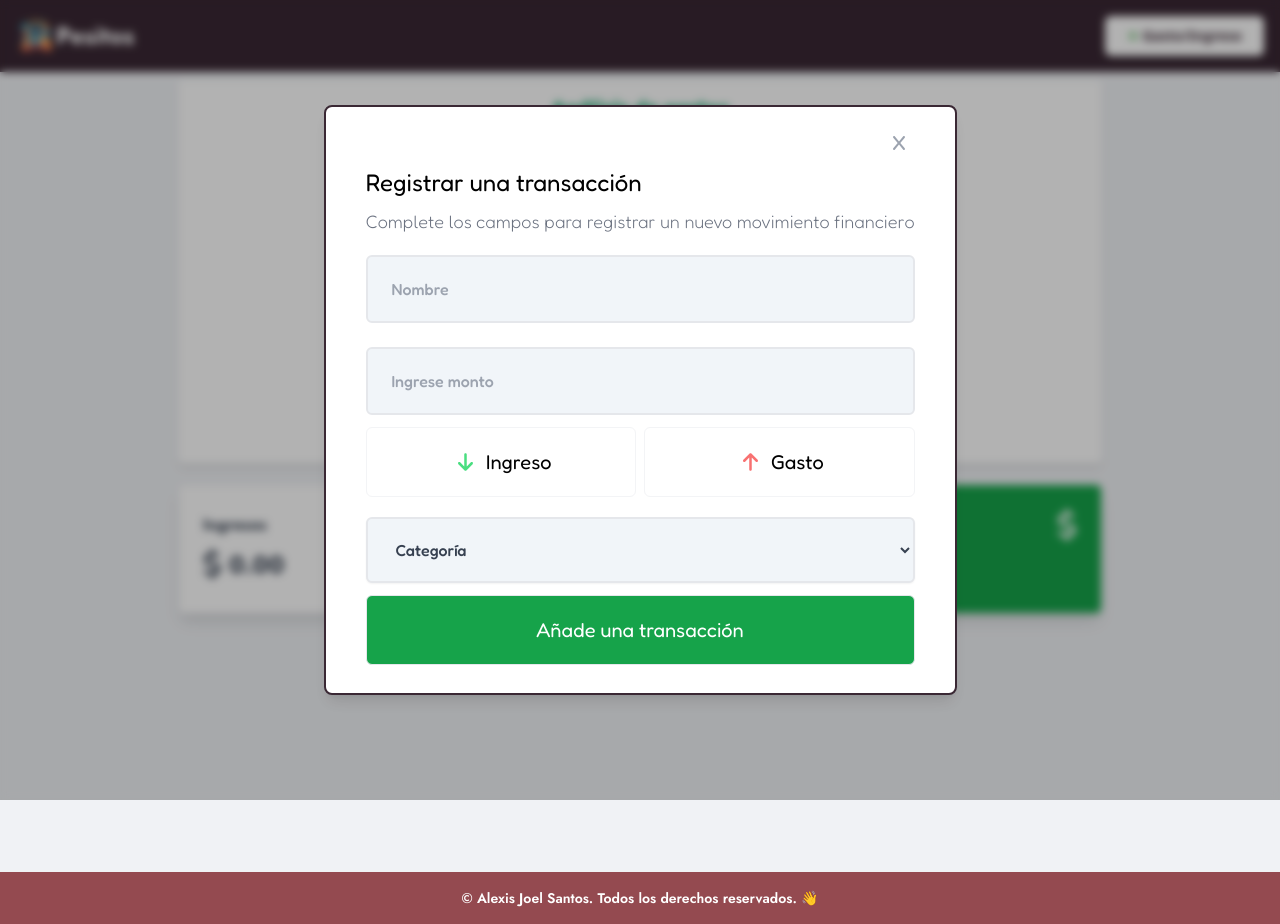
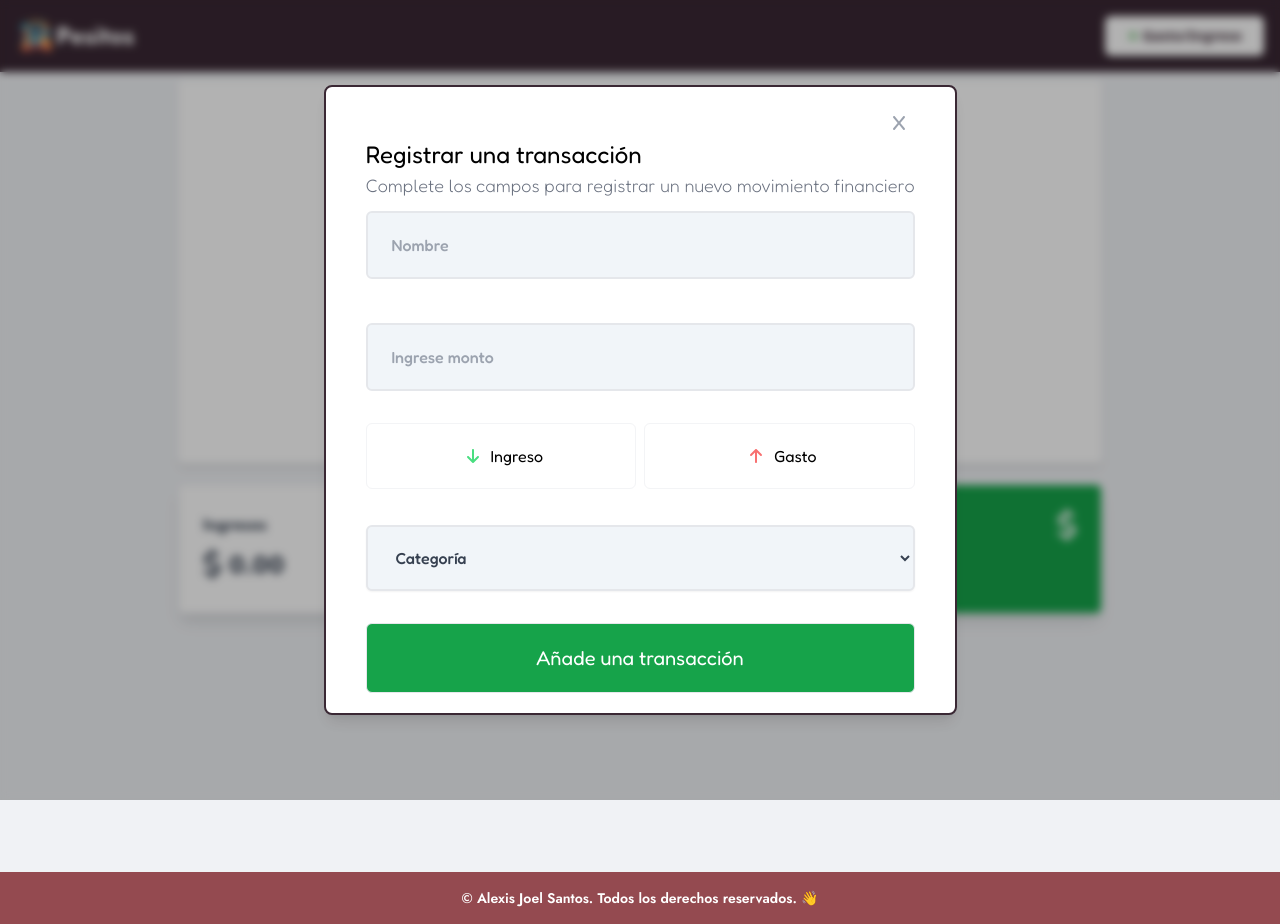
Before and after one commit to Melones5/pesitos-app, a React (Vite) app: page / in a window 1280 px wide. Both pictures are taken after a click on the button "Gasto/Ingreso". Built offline with nearby package versions, Linux system fonts and the light colour scheme.

Commit message:
refactoring some styles

```diff
--- a/src/components/sections/Footer.jsx
+++ b/src/components/sections/Footer.jsx
@@ -2,7 +2,7 @@ import React from 'react'
 
 const Footer = () => {
   return (
-    <div className='text-white bg-background-tertiary sticky bottom-0 w-screen'>
+    <div className='text-white bg-background-tertiary bottom-0 w-screen'>
       <p className='text-center font-jost font-semibold text-sm p-4'>© Alexis Joel Santos. Todos los derechos reservados. 👋</p>
     </div>
   )
--- a/src/components/transactions/TransactionForm.jsx
+++ b/src/components/transactions/TransactionForm.jsx
@@ -111,13 +111,13 @@ const TransactionForm = ({ onClose }) => {
 
   return (
     <div className=''>
-      <div className='flex flex-col gap-2 w-full font-fredoka'>
+      <div className='flex flex-col w-full font-fredoka'>
         <button className='flex justify-end items-center py-0' onClick={handleOnCloseForm}>
           <FontAwesomeIcon className='p-2 text-gray-400 hover:text-background-primary hover:rounded-md hover:bg-slate-100 hover:transition-all hover:delay-100 hover:duration-100 w-[16px] h-[16px]' icon={faX}/>
         </button>
         <h2 className='flex justify-start font-normal text-2xl'>Registrar una transacción</h2>
         <p className='text-start font-light text-gray-500 text-md lg:text-lg'>Complete los campos para registrar un nuevo movimiento financiero</p>
-        <form className='flex flex-col' ref={form} onSubmit={onSubmit}>
+        <form className='flex flex-col gap-3 sm:gap-4' ref={form} onSubmit={onSubmit}>
           <div className='group flex-col w-full justify-start gap-2 rounded-md py-3'>
             <input
               className='rounded-md border-2 px-6 py-5 w-full font-medium bg-slate-100 text-gray-700 border-gray-200 focus-within:border-background-primary focus-within:ring-1 focus-within:ring-background-primary focus:outline-none'
@@ -133,7 +133,7 @@ const TransactionForm = ({ onClose }) => {
                 minLength: 2,
               })}
             />
-            <div className='flex justify-start text-red-600'>
+            <div className='flex justify-start text-red-600 text-sm mt-1'>
               {errors.nombre?.type === "required" && <span>El nombre requerido</span>}
               {errors.nombre?.type === "maxLength" && (
                 <span>El nombre no debe ser mayor a 20 caracteres</span>
@@ -161,15 +161,15 @@ const TransactionForm = ({ onClose }) => {
                 minLength: 0,
               })}
             />
-            <div className='flex justify-start text-red-600'>
-              {errors.monto?.type === 'required' && <p className='text-danger text-small d-block mb-2'>El campo monto es requerido</p>}
-              {errors.monto?.type === 'maxLength' && <p className='text-danger text-small d-block mb-2'>El campo monto debe tener menos de 10 caracteres</p>}
-              {errors.monto?.type === 'minLength' && <p className='text-danger text-small d-block mb-2'>El campo monto debe tener menos de 1 caracter</p>}
+            <div className='flex justify-start text-red-600 text-sm mt-1'>
+              {errors.monto?.type === 'required' && <p>El campo monto es requerido</p>}
+              {errors.monto?.type === 'maxLength' && <p>El campo monto debe tener menos de 10 caracteres</p>}
+              {errors.monto?.type === 'minLength' && <p>El campo monto debe tener menos de 1 caracter</p>}
             </div>
           </div>
           <div className='flex justify-center items-center gap-2'>
-            <button className='rounded-md border px-4 py-5 focus:bg-button-green  hover:bg-button-green  border-gray-100   block mb-2 text-xl w-full group' type='button' onClick={() => handleChangeTipo('ingreso')}><FontAwesomeIcon className='group-focus:text-white group-hover:text-white text-green-400 px-2' icon={faArrowDown} /> Ingreso</button>
-            <button className='rounded-md border px-4 py-5 focus:bg-button-red hover:bg-button-red  border-gray-100   block mb-2 text-xl w-full group' type='button' onClick={() => handleChangeTipo('gasto')}><FontAwesomeIcon className='group-focus:text-white group-hover:text-white text-red-400 px-2' icon={faArrowUp} /> Gasto</button>
+            <button className='rounded-md border px-4 py-5 focus:bg-button-green  hover:bg-button-green  border-gray-100   block mb-2 text-md w-full group' type='button' onClick={() => handleChangeTipo('ingreso')}><FontAwesomeIcon className='group-focus:text-white group-hover:text-white text-green-400 px-2' icon={faArrowDown} /> Ingreso</button>
+            <button className='rounded-md border px-4 py-5 focus:bg-button-red hover:bg-button-red  border-gray-100   block mb-2 text-md w-full group' type='button' onClick={() => handleChangeTipo('gasto')}><FontAwesomeIcon className='group-focus:text-white group-hover:text-white text-red-400 px-2' icon={faArrowUp} /> Gasto</button>
           </div>
           <div className='w-full group flex-col py-3'>
             <select
@@ -177,6 +177,7 @@ const TransactionForm = ({ onClose }) => {
               id=""
               onChange={handleChangeCategoria}
               className='group flex w-full px-6 py-5 cursor-pointer items-center justify-between rounded-md border-2 bg-slate-100 text-gray-700 shadow-sm outline-none transition-all duration-400 focus:border-background-primary focus:ring-1 focus:ring-background-primary hover:bg-white font-medium'
+              data-state=''
               {...register('categoria', {
                 required: true,
                 minLength: {
@@ -189,9 +190,9 @@ const TransactionForm = ({ onClose }) => {
                 <option key={cat} value={cat} className='text-gray-800'>{cat}</option>
               ))}
             </select>
-            <div className='flex justify-start text-red-600'>
-              {errors.categoria?.type === 'required' && <p className='text-danger text-small d-block mb-2'>El campo categoria es requerido</p>}
-              {errors.categoria?.type === 'minLength' && <p className='text-danger text-small d-block mb-2'>El campo categoria debe tener al menos 1</p>}
+            <div className='flex justify-start text-red-600 text-sm mt-1'>
+              {errors.categoria?.type === 'required' && <p>El campo categoria es requerido</p>}
+              {errors.categoria?.type === 'minLength' && <p>El campo categoria debe tener al menos 1</p>}
             </div>
           </div>
           {/* <div>
```
